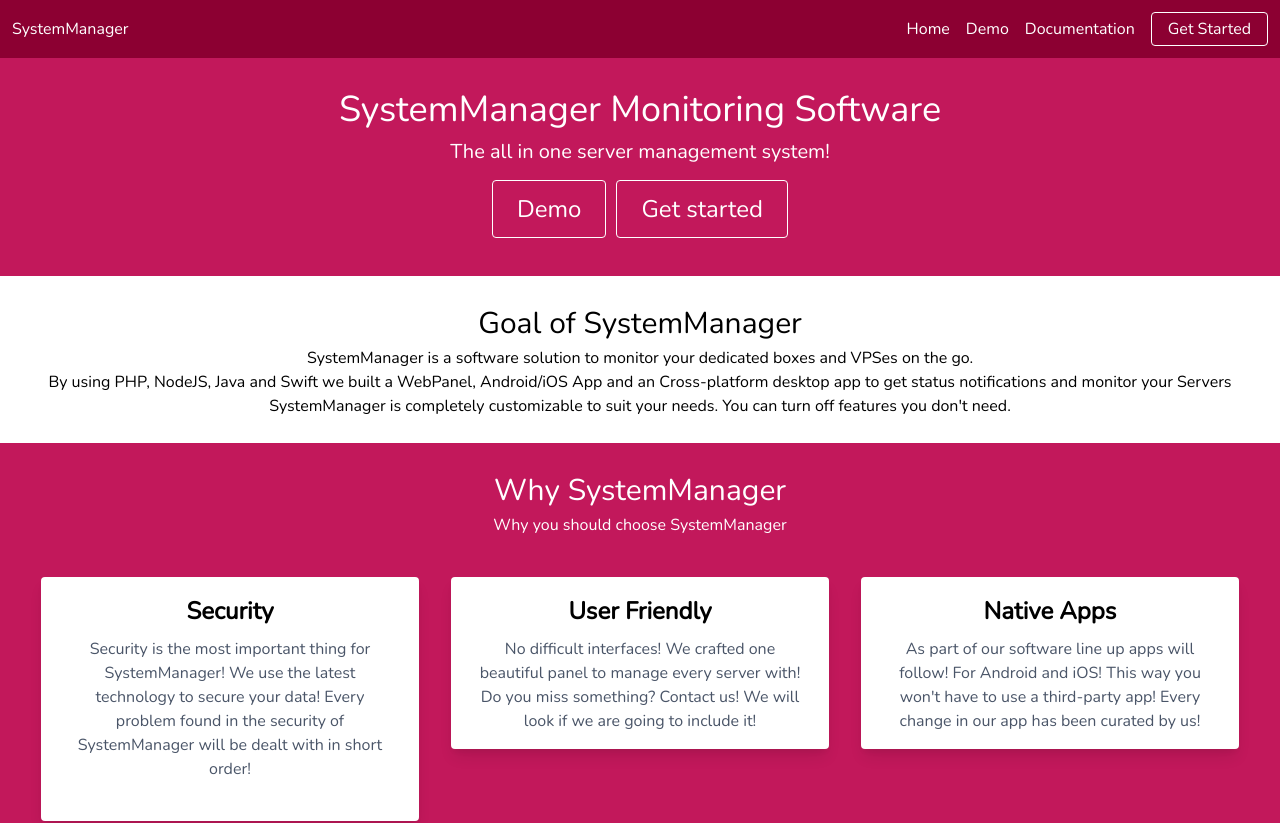
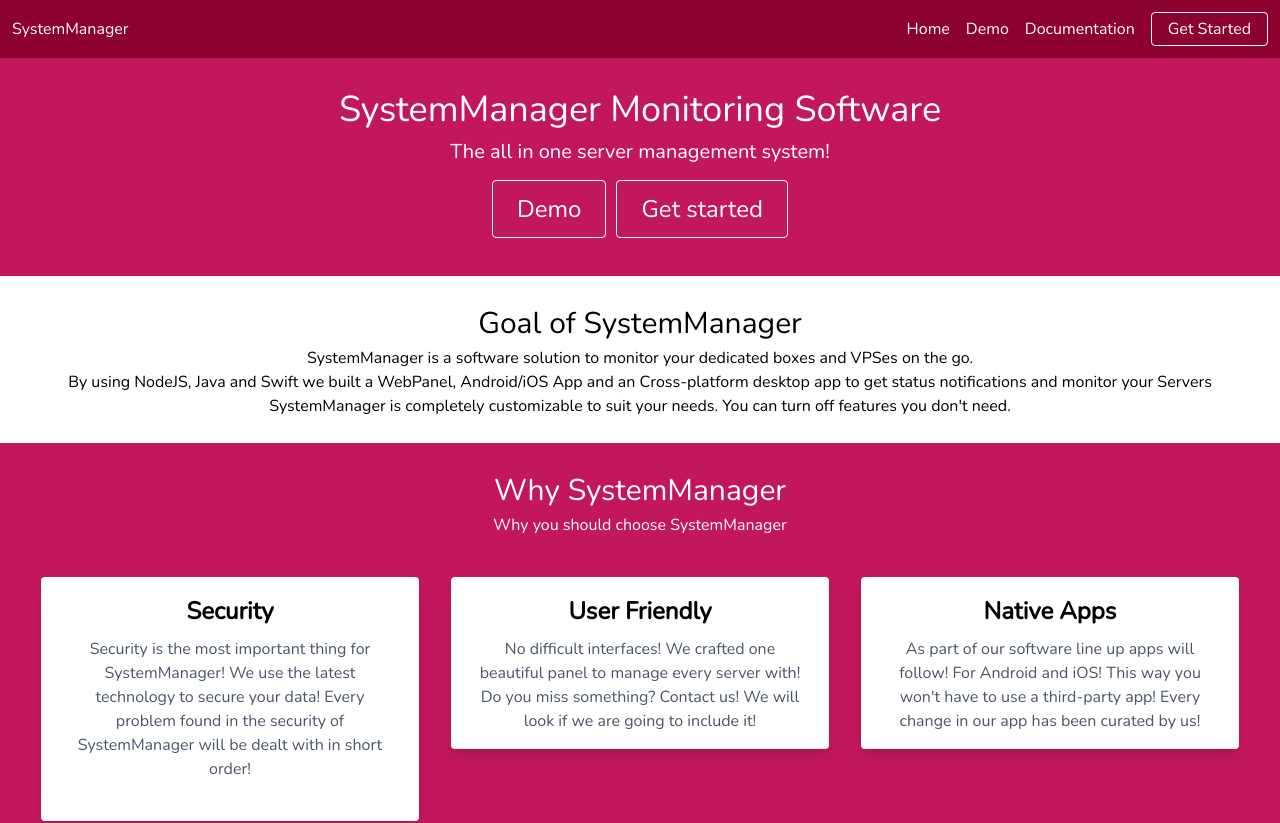
Before and after one commit to systemmanager-io/Showcase, a React (Create React App) app: page / in a window 1280 px wide. Shown: the top 823 px of the page. Built offline with nearby package versions, Linux system fonts and the light colour scheme.

Commit message:
Update Homepage.js

```diff
--- a/src/pages/Homepage.js
+++ b/src/pages/Homepage.js
@@ -22,7 +22,7 @@ export default class Homepage extends React.Component {
                         <h2 className="text-3xl">Goal of SystemManager</h2>
                         <p>SystemManager is a software solution to monitor your dedicated boxes and VPSes on the
                             go. <br/>
-                            By using PHP, NodeJS, Java and Swift we built a WebPanel, Android/iOS App and an
+                            By using NodeJS, Java and Swift we built a WebPanel, Android/iOS App and an
                             Cross-platform desktop app to
                             get status notifications and monitor your Servers<br/>
                             SystemManager is completely customizable to suit your needs. You can turn off features you
```
